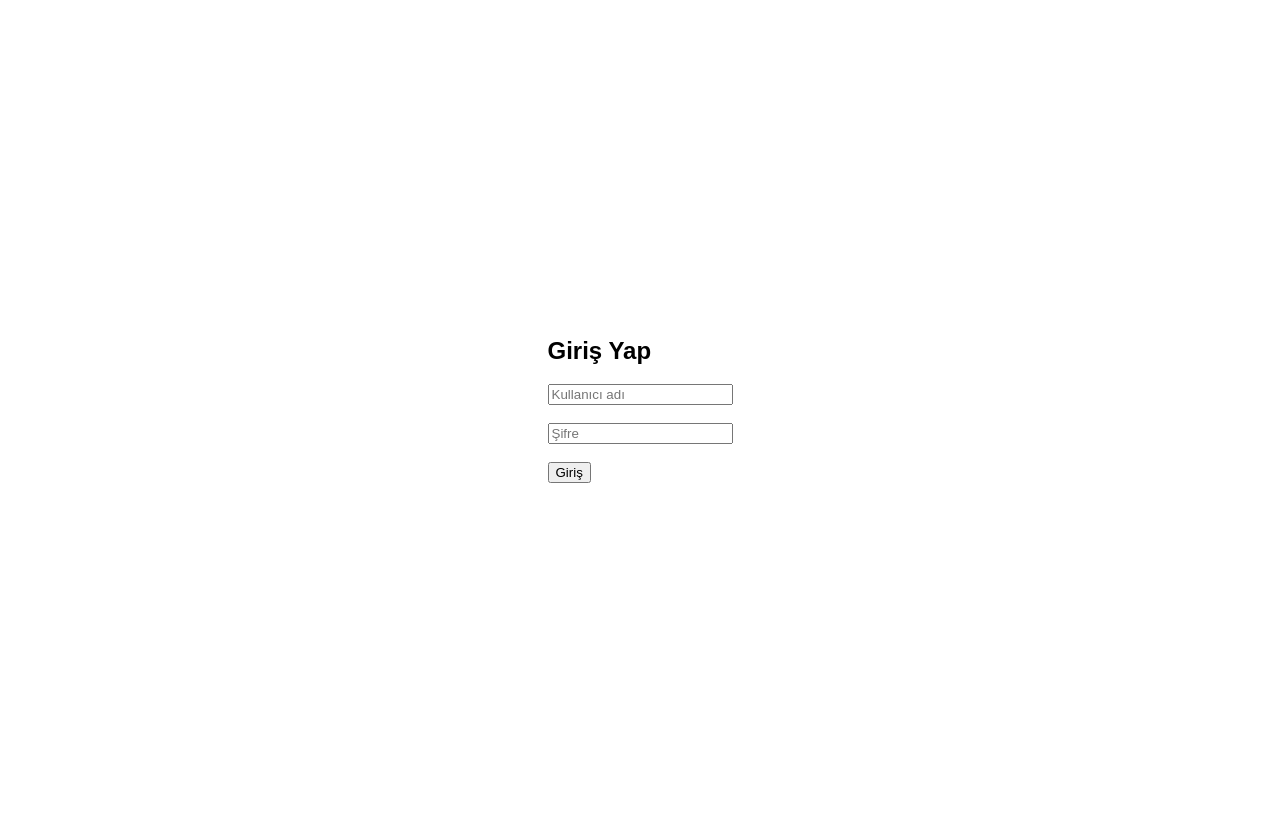
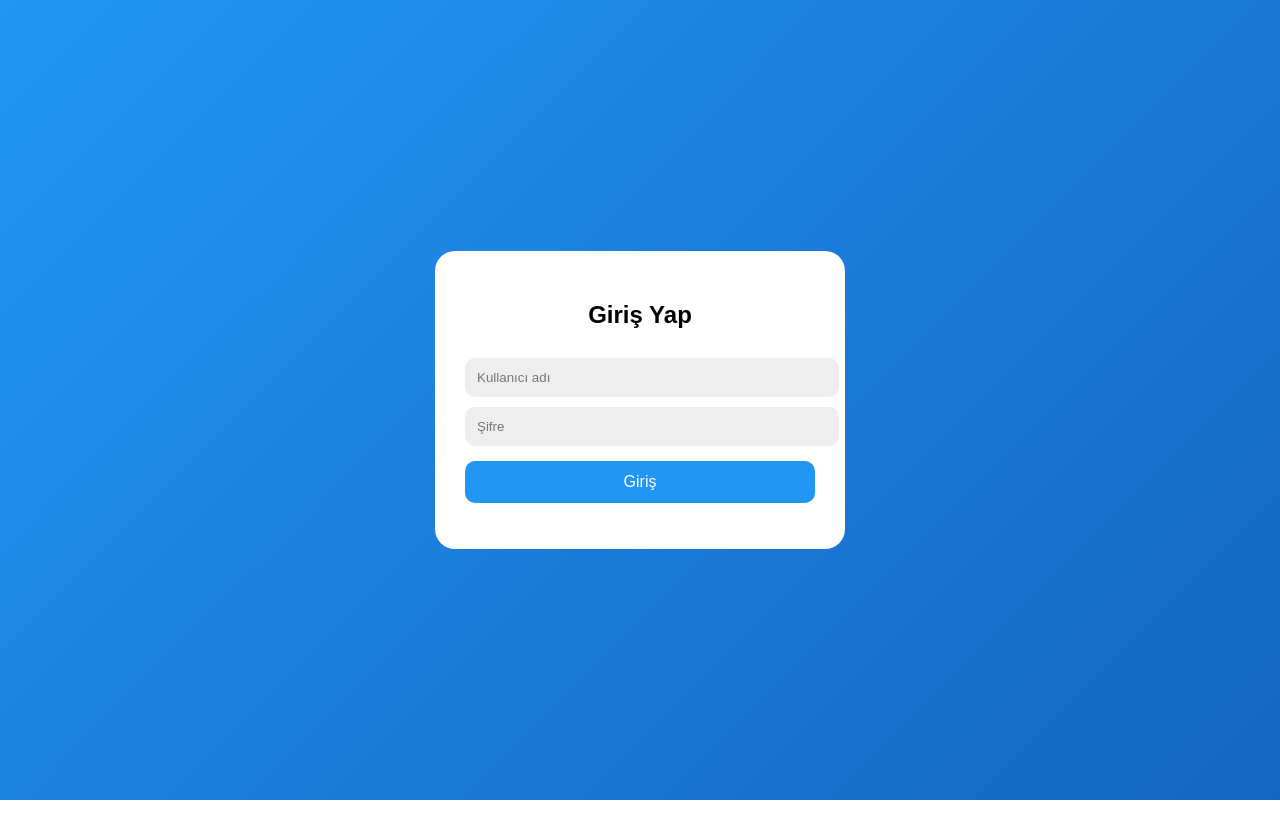
Before and after one commit to whartycan32-cell/wharty-chatt, a website: page public/login.html in a window 1280 px wide. Drawn offline with nearby package versions, Linux system fonts and the light colour scheme; no server answers.

Commit message:
Update login.html

```diff
--- a/public/login.html
+++ b/public/login.html
@@ -1,12 +1,60 @@
 <!DOCTYPE html>
 <html>
-<body style="display:flex;justify-content:center;align-items:center;height:100vh;font-family:sans-serif;">
+<head>
+<meta name="viewport" content="width=device-width, initial-scale=1.0">
+<title>Giriş</title>
 
-<div>
+<style>
+body {
+  margin:0;
+  font-family:sans-serif;
+  background:linear-gradient(135deg,#2196f3,#1565c0);
+  display:flex;
+  justify-content:center;
+  align-items:center;
+  height:100vh;
+}
+
+.box {
+  background:white;
+  padding:30px;
+  border-radius:20px;
+  width:90%;
+  max-width:350px;
+  text-align:center;
+}
+
+input {
+  width:100%;
+  padding:12px;
+  margin-top:10px;
+  border:none;
+  border-radius:10px;
+  background:#eee;
+}
+
+button {
+  width:100%;
+  padding:12px;
+  margin-top:15px;
+  border:none;
+  border-radius:10px;
+  background:#2196f3;
+  color:white;
+  font-size:16px;
+}
+
+#msg { margin-top:10px; }
+</style>
+</head>
+
+<body>
+
+<div class="box">
   <h2>Giriş Yap</h2>
 
-  <input id="u" placeholder="Kullanıcı adı"><br><br>
-  <input id="p" type="password" placeholder="Şifre"><br><br>
+  <input id="u" placeholder="Kullanıcı adı">
+  <input id="p" type="password" placeholder="Şifre">
 
   <button onclick="login()">Giriş</button>
 
@@ -22,7 +70,7 @@ function login(){
 }
 
 s.on("loginSuccess",(d)=>{
-  localStorage.setItem("user", d.username);
+  localStorage.setItem("user",d.username);
   location.href="chat.html";
 });
 
```
